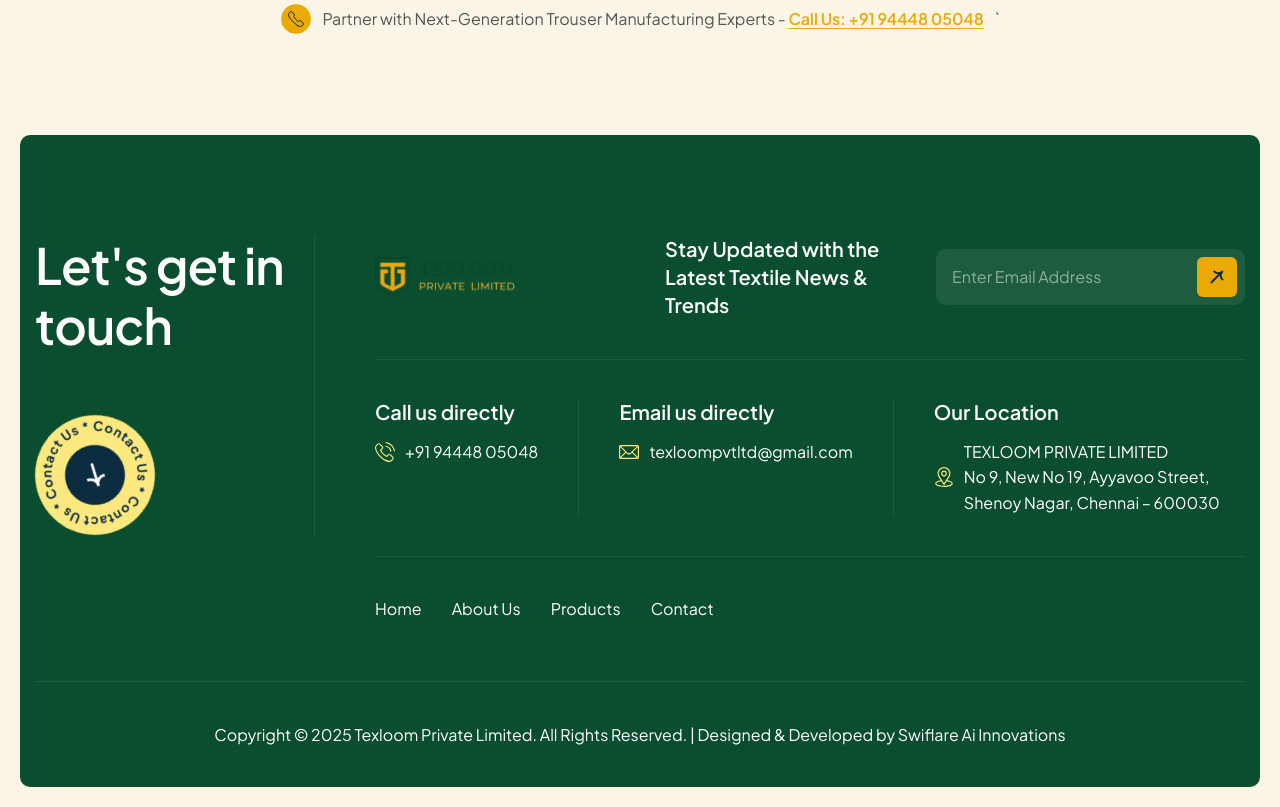
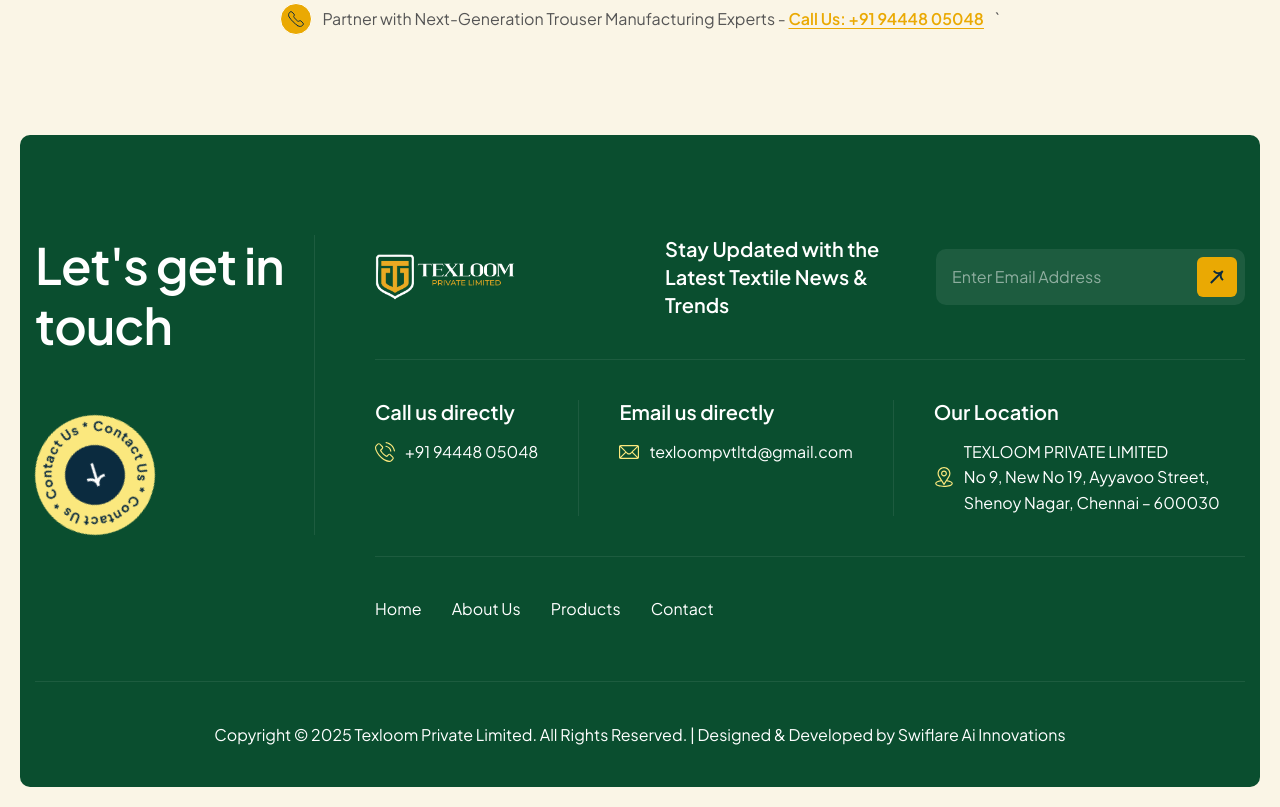
Before and after one commit to jashwa-29/textloom-website, a plain HTML site: page services.html in a window 1280 px wide. Shown: the part 4191-4998 px from the top of the page. Drawn offline with Linux system fonts and the light colour scheme.

```diff
--- a/services.html
+++ b/services.html
@@ -520,7 +520,7 @@
                             <div class="footer-logo">
                              	<!-- Logo Start -->
 					<a class="navbar-brand" href="./index.html#home">
-						<img class="footerlogo" src="./images/logo-official.png" alt="Texloom Logo">
+						<img class="footerlogo" src="./images/whitelogo.png" alt="Texloom Logo">
 
 					</a>
                             </div>
```
Also changed, not shown: index.html (+1 -1 lines), images/achyuth-sivakumar-white.png.
